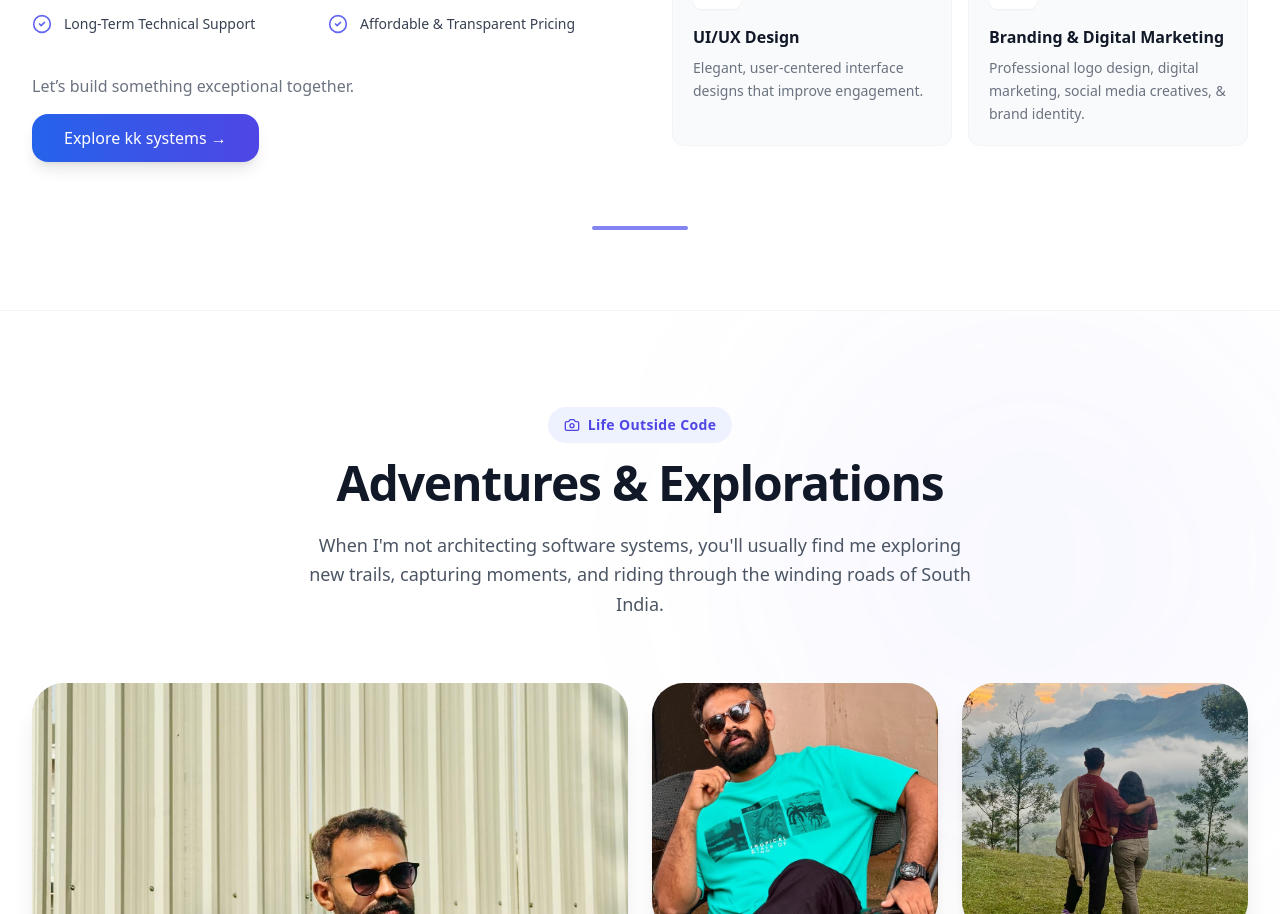
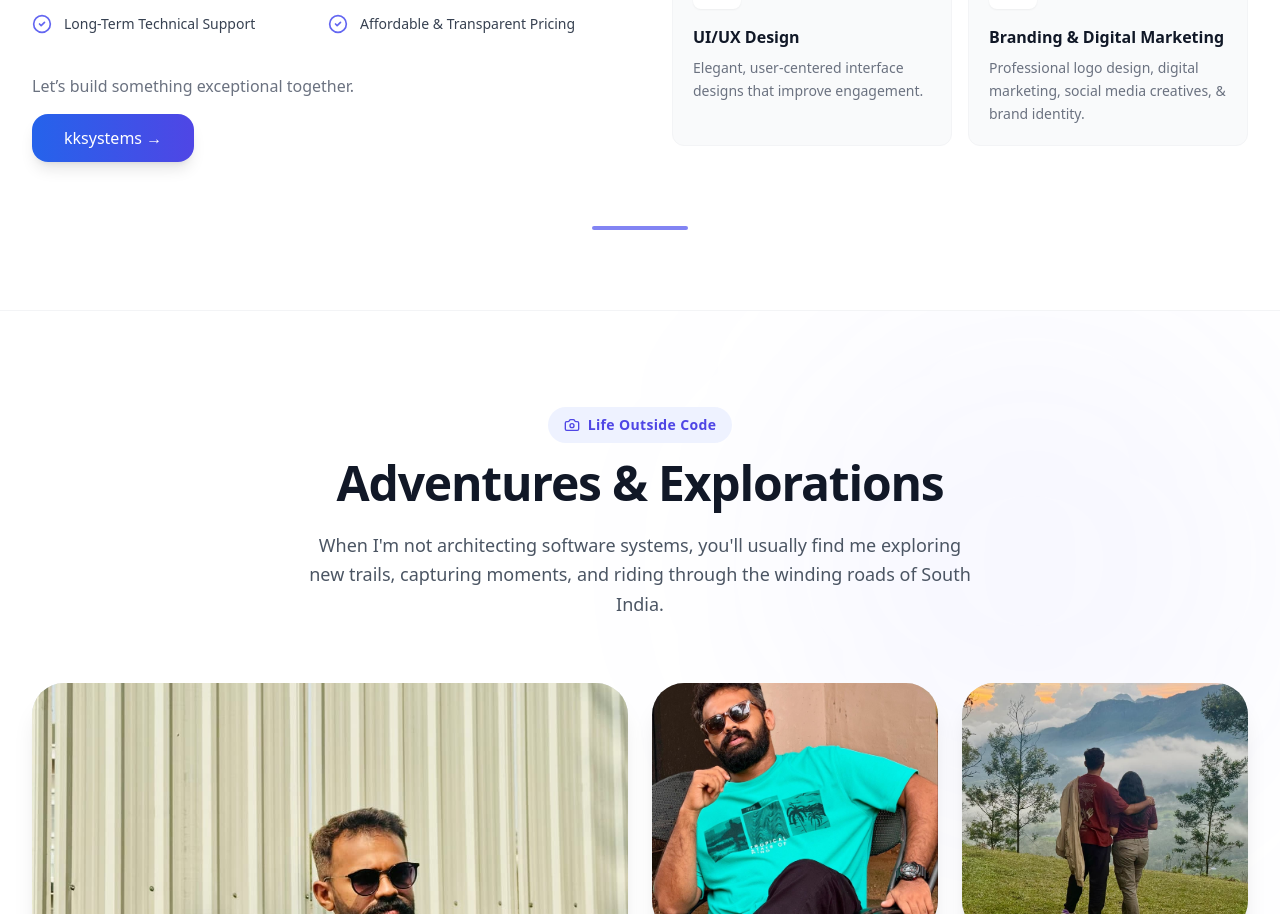
Before and after one commit to kksarang/personal-website, a React (Vite) app: page / in a window 1280 px wide. Shown: the part 4266-5180 px from the top of the page. Built offline with nearby package versions, Linux system fonts and the light colour scheme.

Commit message:
style(portfolio): rename cta button to kksystems

```diff
--- a/src/components/AboutKkSystems.jsx
+++ b/src/components/AboutKkSystems.jsx
@@ -68,7 +68,7 @@ const AboutKkSystems = () => {
                                     onClick={() => navigate('/kksystems')}
                                     className="inline-flex items-center px-8 py-3 rounded-2xl bg-gradient-to-r from-blue-600 to-indigo-600 text-white font-medium hover:scale-105 transition duration-300 shadow-lg"
                                 >
-                                    Explore kk systems &rarr;
+                                    kksystems &rarr;
                                 </button>
                             </div>
                         </div>
```
